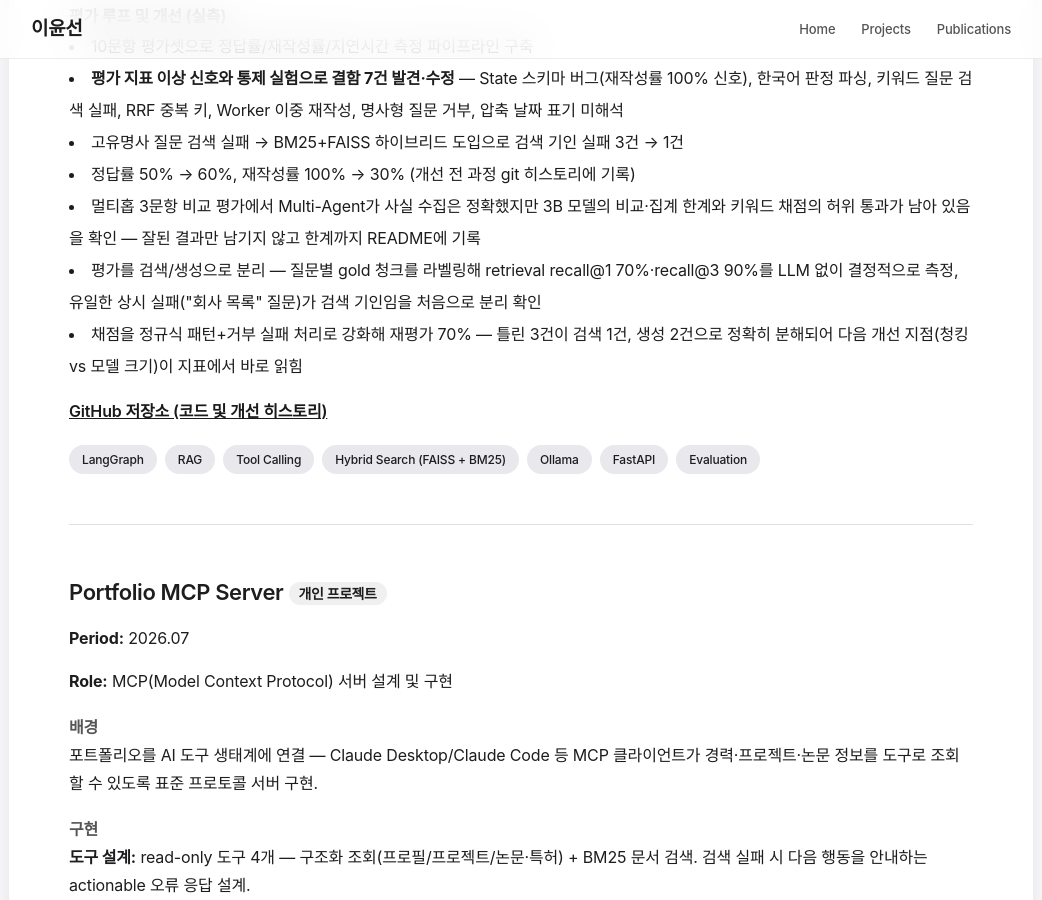
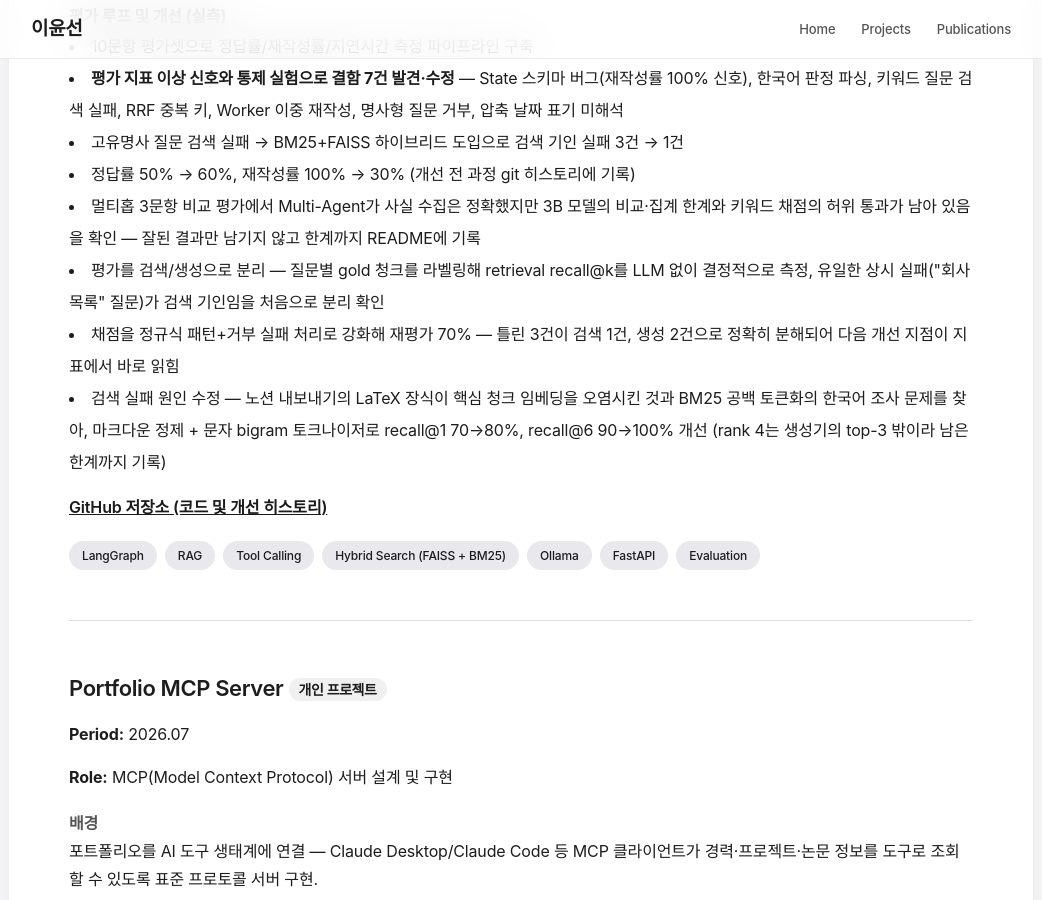
Before and after one commit to ckc5800/ckc5800.github.io, a Jekyll site: the page built from projects.html, in a window 1280 px wide and 900 px high, scrolled down 11151 px. Shown: the whole window, without its empty margins (119-1161 px from the left). Built offline with Jekyll 4.4.1, drawn with Linux system fonts in a browser that asks for light colours; some web fonts are replaced; some of the changed text lies outside the part shown.

Commit message:
Update pdm/RAG cards with follow-up round results
Co-Authored-By: Claude Fable 5 <noreply@anthropic.com>

```diff
--- a/projects.html
+++ b/projects.html
@@ -428,8 +428,9 @@ title: Projects
         <li>고유명사 질문 검색 실패 → BM25+FAISS 하이브리드 도입으로 검색 기인 실패 3건 → 1건</li>
         <li>정답률 50% → 60%, 재작성률 100% → 30% (개선 전 과정 git 히스토리에 기록)</li>
         <li>멀티홉 3문항 비교 평가에서 Multi-Agent가 사실 수집은 정확했지만 3B 모델의 비교·집계 한계와 키워드 채점의 허위 통과가 남아 있음을 확인 — 잘된 결과만 남기지 않고 한계까지 README에 기록</li>
-        <li>평가를 검색/생성으로 분리 — 질문별 gold 청크를 라벨링해 retrieval recall@1 70%·recall@3 90%를 LLM 없이 결정적으로 측정, 유일한 상시 실패("회사 목록" 질문)가 검색 기인임을 처음으로 분리 확인</li>
-        <li>채점을 정규식 패턴+거부 실패 처리로 강화해 재평가 70% — 틀린 3건이 검색 1건, 생성 2건으로 정확히 분해되어 다음 개선 지점(청킹 vs 모델 크기)이 지표에서 바로 읽힘</li>
+        <li>평가를 검색/생성으로 분리 — 질문별 gold 청크를 라벨링해 retrieval recall@k를 LLM 없이 결정적으로 측정, 유일한 상시 실패("회사 목록" 질문)가 검색 기인임을 처음으로 분리 확인</li>
+        <li>채점을 정규식 패턴+거부 실패 처리로 강화해 재평가 70% — 틀린 3건이 검색 1건, 생성 2건으로 정확히 분해되어 다음 개선 지점이 지표에서 바로 읽힘</li>
+        <li>검색 실패 원인 수정 — 노션 내보내기의 LaTeX 장식이 핵심 청크 임베딩을 오염시킨 것과 BM25 공백 토큰화의 한국어 조사 문제를 찾아, 마크다운 정제 + 문자 bigram 토크나이저로 recall@1 70→80%, recall@6 90→100% 개선 (rank 4는 생성기의 top-3 밖이라 남은 한계까지 기록)</li>
     </ul>
 
     <p style="margin-top: 15px;"><a href="https://github.com/ckc5800/rag-agent" target="_blank" style="color: #1a1a1a; font-weight: 600;">GitHub 저장소 (코드 및 개선 히스토리)</a></p>
@@ -504,7 +505,8 @@ title: Projects
     <h4 style="margin-top: 20px; color: #555;">실데이터 검증 — NASA C-MAPSS FD001</h4>
     <ul style="list-style-position: inside; line-height: 2;">
         <li>같은 탐지기를 터보팬 엔진 100대의 run-to-failure 벤치마크에 적용 — 합성에서 튜닝한 4σ 한계는 63/100으로 보수적, 3σ 완화 시 <strong>고장 전 경보 94/100, 조기 경보 0건</strong> (관리한계 트레이드오프를 표로 공개)</li>
-        <li>RUL은 보정(엔진 1~50)과 평가(51~100)를 분리해 라벨 누수 차단 — 고장 30사이클 전 MAE 28.5사이클, 50사이클 전 58.8로 선형 외삽의 한계까지 수치로 기록</li>
+        <li>RUL은 보정(엔진 1~50)과 평가(51~100)를 분리해 라벨 누수 차단 — 선형 외삽 MAE 28.5사이클을 지수 열화 모델로 <strong>12.9사이클</strong>까지 절반 이하로 개선 (추정 보류 트레이드오프까지 기록)</li>
+        <li>운전 조건 6개인 FD002(260대)로 확장 — 정규화 없이는 경보 0/130(조건 혼합이 기준선 σ를 오염)임을 실측하고, 조건별 z-정규화로 104/130 회복. 정규화 통계와 한계치 모두 보정/평가 엔진 분리로 누수 차단</li>
     </ul>
 
     <p style="margin-top: 15px;"><a href="https://github.com/ckc5800/pdm-agent" target="_blank" style="color: #1a1a1a; font-weight: 600;">GitHub 저장소</a></p>
```
